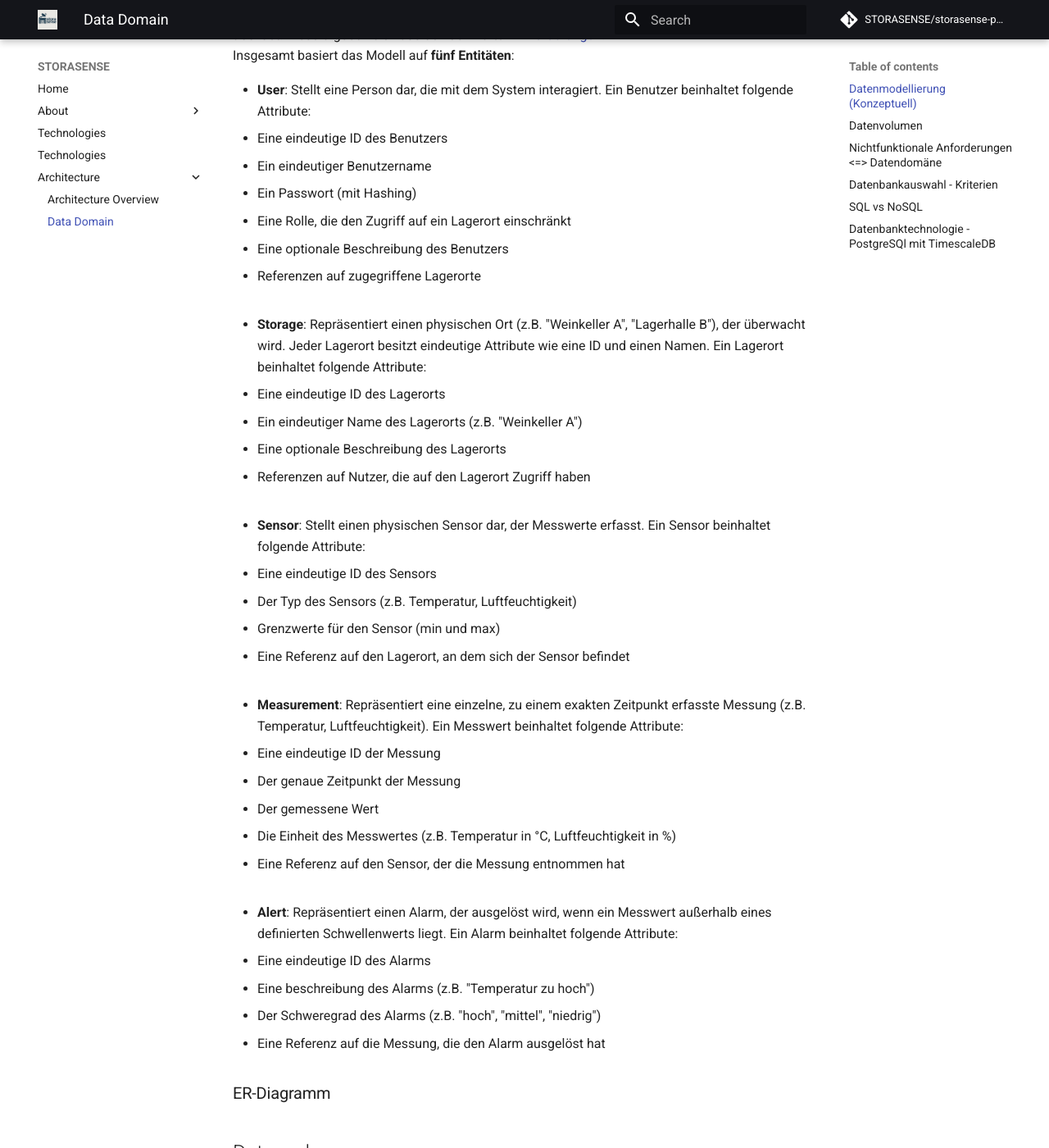
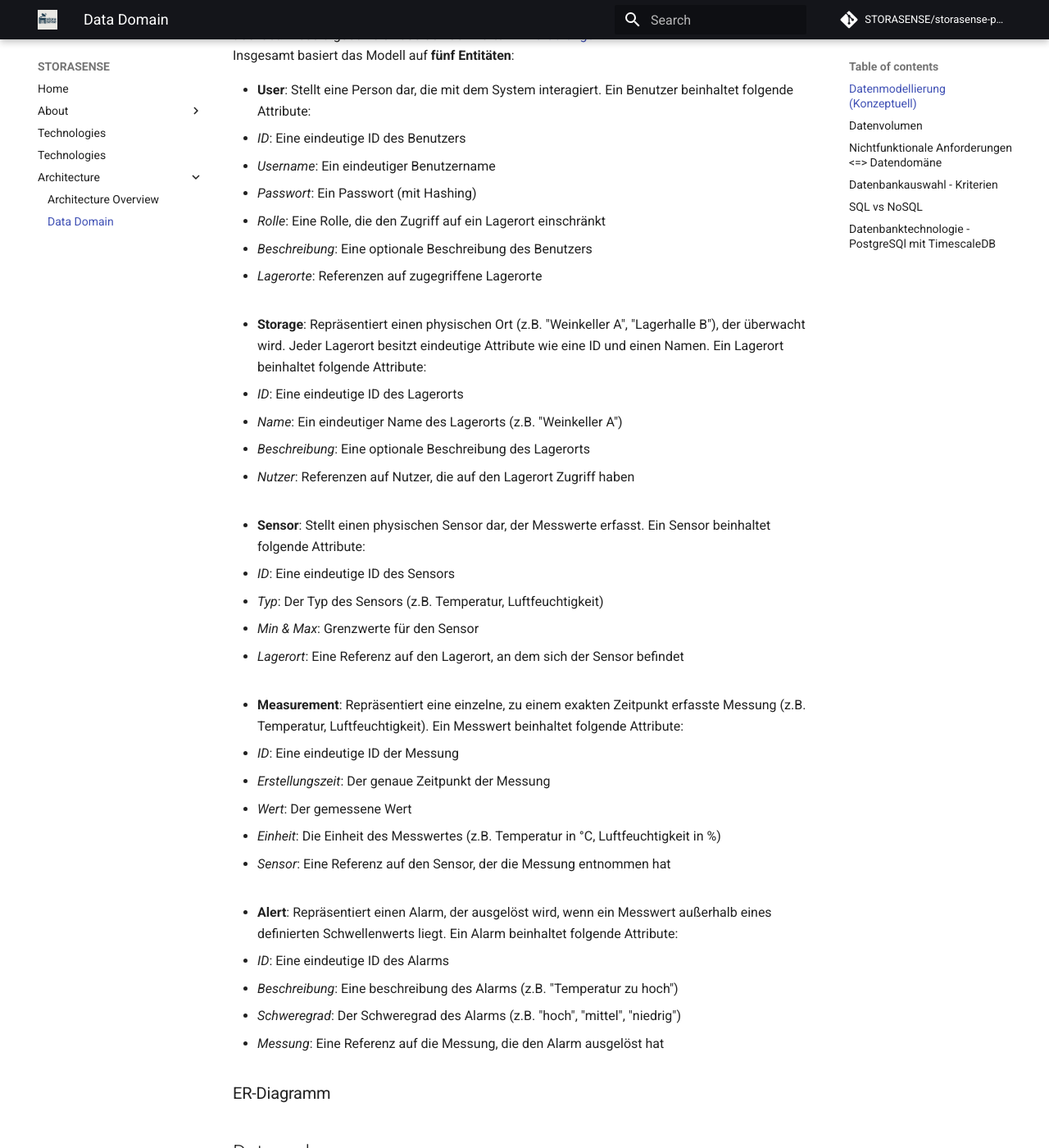
Before and after one commit to STORASENSE/storasense-platform, an MkDocs documentation site: the page built from docs/docs/data_eva.md, in a window 1280 px wide and 1400 px high, scrolled down 252 px. Shown: the whole window at 82% size. Built offline with MkDocs 1.6.1 and Material for MkDocs 9.7.7, drawn with Linux system fonts in a browser that asks for light colours; comment, search, counter and statistics services are not loaded.

Commit message:
docs(db): added titles to description of entity properties

```diff
--- a/docs/docs/data_eva.md
+++ b/docs/docs/data_eva.md
@@ -6,41 +6,41 @@ zueinander abbildet. Diese ergeben sich aus den definierten [Anforderungen](mvp.
 
 * **User**: Stellt eine Person dar, die mit dem System interagiert.
 Ein Benutzer beinhaltet folgende Attribute:
-  * Eine eindeutige ID des Benutzers
-  * Ein eindeutiger Benutzername
-  * Ein Passwort (mit Hashing)
-  * Eine Rolle, die den Zugriff auf ein Lagerort einschränkt
-  * Eine optionale Beschreibung des Benutzers
-  * Referenzen auf zugegriffene Lagerorte <br>
+  * _ID_: Eine eindeutige ID des Benutzers
+  * _Username_: Ein eindeutiger Benutzername
+  * _Passwort_: Ein Passwort (mit Hashing)
+  * _Rolle_: Eine Rolle, die den Zugriff auf ein Lagerort einschränkt
+  * _Beschreibung_: Eine optionale Beschreibung des Benutzers
+  * _Lagerorte_: Referenzen auf zugegriffene Lagerorte <br>
   <br>
 * **Storage**: Repräsentiert einen physischen Ort (z.B. "Weinkeller A", "Lagerhalle B"), der überwacht wird. Jeder Lagerort besitzt eindeutige Attribute wie eine ID und einen Namen.
 Ein Lagerort beinhaltet folgende Attribute:
-  * Eine eindeutige ID des Lagerorts
-  * Ein eindeutiger Name des Lagerorts (z\.B\. "Weinkeller A")
-  * Eine optionale Beschreibung des Lagerorts
-  * Referenzen auf Nutzer, die auf den Lagerort Zugriff haben <br>
+  * _ID_: Eine eindeutige ID des Lagerorts
+  * _Name_: Ein eindeutiger Name des Lagerorts (z\.B\. "Weinkeller A")
+  * _Beschreibung_: Eine optionale Beschreibung des Lagerorts
+  * _Nutzer_: Referenzen auf Nutzer, die auf den Lagerort Zugriff haben <br>
   <br>
 * **Sensor**: Stellt einen physischen Sensor dar, der Messwerte erfasst.
 Ein Sensor beinhaltet folgende Attribute:
-  * Eine eindeutige ID des Sensors
-  * Der Typ des Sensors (z\.B\. Temperatur, Luftfeuchtigkeit)
-  * Grenzwerte für den Sensor (min und max)
-  * Eine Referenz auf den Lagerort, an dem sich der Sensor befindet <br>
+  * _ID_: Eine eindeutige ID des Sensors
+  * _Typ_: Der Typ des Sensors (z\.B\. Temperatur, Luftfeuchtigkeit)
+  * _Min & Max_: Grenzwerte für den Sensor
+  * _Lagerort_: Eine Referenz auf den Lagerort, an dem sich der Sensor befindet <br>
   <br>
 * **Measurement**: Repräsentiert eine einzelne, zu einem exakten Zeitpunkt erfasste Messung (z.B. Temperatur, Luftfeuchtigkeit).
 Ein Messwert beinhaltet folgende Attribute:
-  * Eine eindeutige ID der Messung
-  * Der genaue Zeitpunkt der Messung
-  * Der gemessene Wert
-  * Die Einheit des Messwertes (z\.B\. Temperatur in °C, Luftfeuchtigkeit in %)
-  * Eine Referenz auf den Sensor, der die Messung entnommen hat <br>
+  * _ID_: Eine eindeutige ID der Messung
+  * _Erstellungszeit_: Der genaue Zeitpunkt der Messung
+  * _Wert_: Der gemessene Wert
+  * _Einheit_: Die Einheit des Messwertes (z\.B\. Temperatur in °C, Luftfeuchtigkeit in %)
+  * _Sensor_: Eine Referenz auf den Sensor, der die Messung entnommen hat <br>
   <br>
 * **Alert**: Repräsentiert einen Alarm, der ausgelöst wird, wenn ein Messwert außerhalb eines definierten Schwellenwerts liegt.
 Ein Alarm beinhaltet folgende Attribute:
-  * Eine eindeutige ID des Alarms
-  * Eine beschreibung des Alarms (z\.B\. "Temperatur zu hoch")
-  * Der Schweregrad des Alarms (z\.B\. "hoch", "mittel", "niedrig")
-  * Eine Referenz auf die Messung, die den Alarm ausgelöst hat <br>
+  * _ID_: Eine eindeutige ID des Alarms
+  * _Beschreibung_: Eine beschreibung des Alarms (z\.B\. "Temperatur zu hoch")
+  * _Schweregrad_: Der Schweregrad des Alarms (z\.B\. "hoch", "mittel", "niedrig")
+  * _Messung_: Eine Referenz auf die Messung, die den Alarm ausgelöst hat <br>
 
 ### ER-Diagramm
 
```
